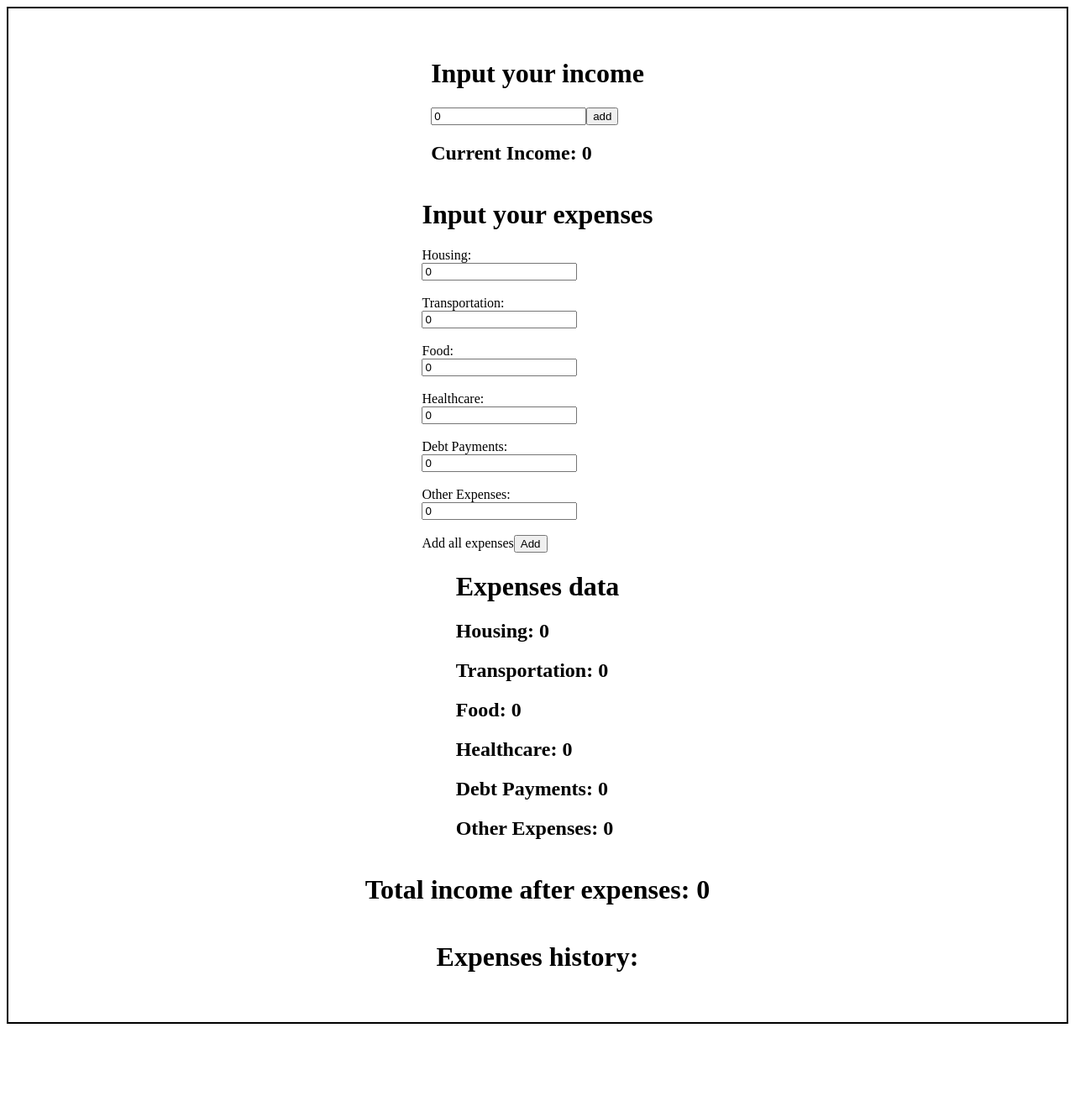
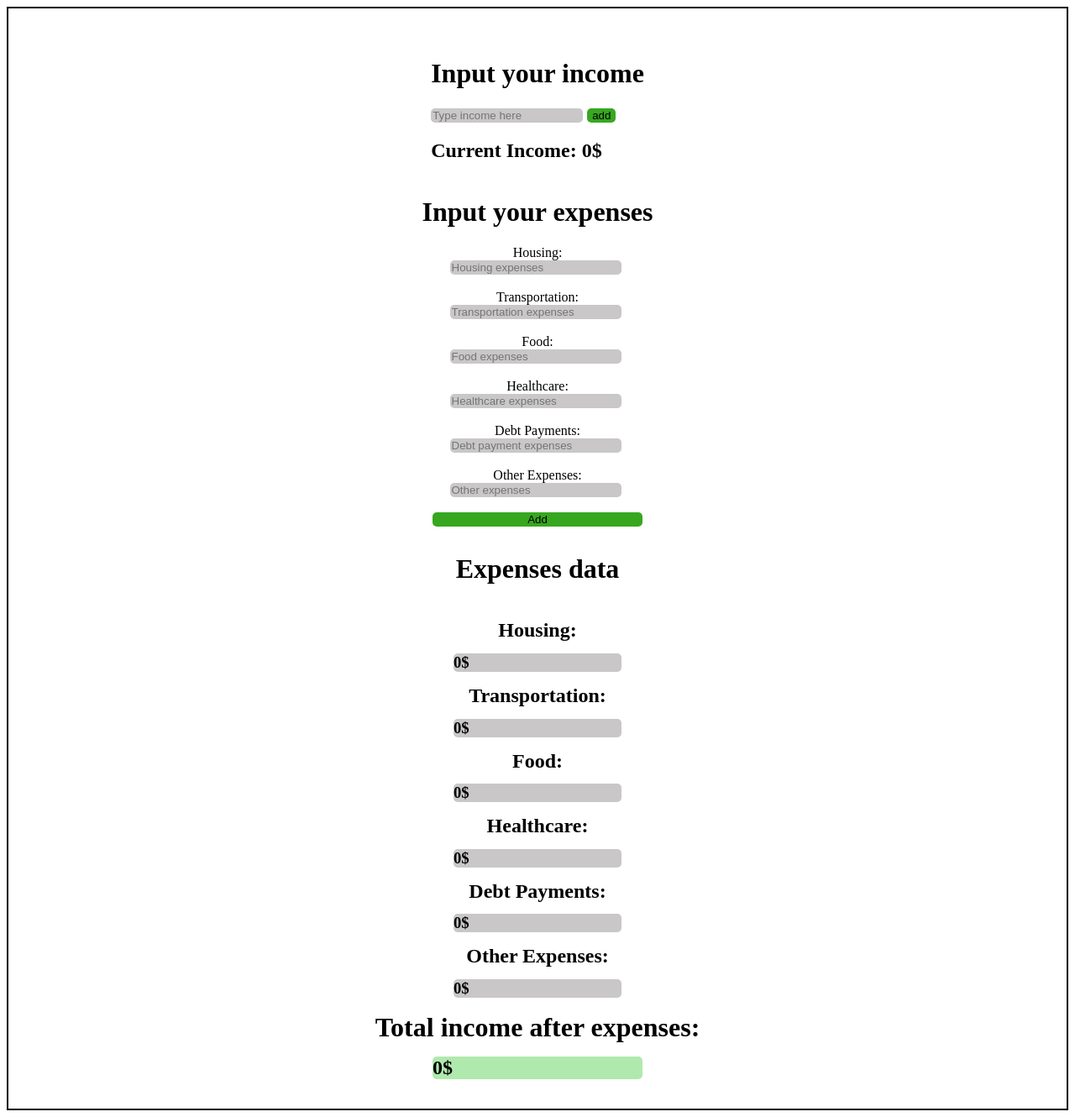
Before and after one commit to TatesWorkAcc/personal-budget-tracker, a React (Vite) app in the folder personal-budget-tracker/: page / in a window 1280 px wide. Shown: the whole page at 84% size. Before the commit the page ends 1227 px from the top, so only its background shows below. Built offline with nearby package versions, Linux system fonts and the light colour scheme.

Commit message:
stylized the text input, and buttons. made it so the value of the inputs are empty strings so the placeholders show after input.

```diff
--- a/personal-budget-tracker/src/components/TransactionForm.jsx
+++ b/personal-budget-tracker/src/components/TransactionForm.jsx
@@ -3,53 +3,54 @@ import React, { useState } from "react";
 function TransactionForm() {
 
     const [totalIncome, setTotalIncome] = useState(0)
-    const [income, setIncome] = useState(0)
+    const [income, setIncome] = useState('')
+
 
     const [totalHousing, setTotalHousing] = useState(0)
-    const [housing, setHousing] = useState(0)
+    const [housing, setHousing] = useState('')
 
     const [totalTransportation, setTotalTransportation] = useState(0)
-    const [transportation, setTransportation] = useState(0)
+    const [transportation, setTransportation] = useState('')
 
     const [totalFood, setTotalFood] = useState(0)
-    const [food, setFood] = useState(0)
+    const [food, setFood] = useState('')
 
     const [totalHealthcare, setTotalHealthcare] = useState(0)
-    const [healthcare, setHealthcare] = useState(0)
+    const [healthcare, setHealthcare] = useState('')
 
     const [totalDebt, setTotalDebt] = useState(0)
-    const [debt, setDebt] = useState(0)
+    const [debt, setDebt] = useState('')
 
     const [totalOther, setTotalOther] = useState(0)
-    const [other, setOther] = useState(0)
+    const [other, setOther] = useState('')
 
     const [totalAfterExpenses, setTotalAfterExpenses] = useState(0)
     const [afterExpenses, setAfterExpenses] = useState(0)
 
     function handleTotalIncome(){
-        setTotalIncome(prevTotal => prevTotal + income)
+        setTotalIncome(prevTotal => prevTotal + Number(income))
         setTotalAfterExpenses(prevTotalExp => prevTotalExp + income)
-        setIncome(0)
+        setIncome('')
         // clears income after getting total
         console.log(totalIncome)
     }
 
     function handleAfterExpenses(){
-        setTotalAfterExpenses(prevTotalExp => prevTotalExp - housing - transportation - food - healthcare - debt - other)
+        setTotalAfterExpenses(prevTotalExp => prevTotalExp - Number(housing) - Number(transportation) - Number(food) - Number(healthcare) - Number(debt) - Number(other))
 
-        setTotalHousing(TH => TH + housing)
-        setTotalTransportation(TT => TT + transportation)
-        setTotalFood(TH => TH + food)
-        setTotalHealthcare(TH => TH + healthcare)
-        setTotalDebt(TH => TH + debt)
-        setTotalOther(TH => TH + other)
+        setTotalHousing(TH => TH + Number(housing))
+        setTotalTransportation(TT => TT + Number(transportation))
+        setTotalFood(TH => TH + Number(food))
+        setTotalHealthcare(TH => TH + Number(healthcare))
+        setTotalDebt(TH => TH + Number(debt))
+        setTotalOther(TH => TH + Number(other))
 
-        setHousing(0)
-        setTransportation(0)
-        setFood(0)
-        setHealthcare(0)
-        setDebt(0)
-        setOther(0)
+        setHousing('')
+        setTransportation('')
+        setFood('')
+        setHealthcare('')
+        setDebt('')
+        setOther('')
     }
 
     return(
@@ -59,10 +60,12 @@ function TransactionForm() {
             <input  type="number"
                     placeholder="Type income here"
                     value={income}
-                    onChange={(e) => setIncome(Number(e.target.value))}></input>
+                    onChange={(e) => setIncome(Number(e.target.value))}
+                    className="income-add-input"></input>
                     {/* updates income as user types */}
-            <button onClick={handleTotalIncome}>add</button>
-            <h2>Current Income: {totalIncome}</h2>
+            <button onClick={handleTotalIncome}
+                    className="income-add-button">add</button>
+            <h2>Current Income: {totalIncome}$</h2>
         </div>
 
         <div className="expense-input-container">
@@ -115,23 +118,20 @@ function TransactionForm() {
                     onChange={(e) => setOther(Number(e.target.value))}
                     className="expense-input"></input> <br></br>
 
-            <label className="expense">Add all expenses</label>
             <button onClick={handleAfterExpenses}
                     className="expense-button">Add</button>
         </div>
-        <div>
+        <div className="expense-data-container">
             <h1>Expenses data</h1>
-            <h2>Housing: {totalHousing}</h2>
-            <h2>Transportation: {totalTransportation}</h2>
-            <h2>Food: {totalFood}</h2>
-            <h2>Healthcare: {totalHealthcare}</h2>
-            <h2>Debt Payments: {totalDebt}</h2>
-            <h2>Other Expenses: {totalOther}</h2>
+            <h2 className="data-label">Housing: </h2><h3 className="data">{totalHousing}$</h3>
+            <h2 className="data-label">Transportation: </h2> <h3 className="data">{totalTransportation}$</h3>
+            <h2 className="data-label">Food: </h2> <h3 className="data">{totalFood}$</h3>
+            <h2 className="data-label">Healthcare: </h2> <h3 className="data">{totalHealthcare}$</h3>
+            <h2 className="data-label">Debt Payments: </h2> <h3 className="data">{totalDebt}$</h3>
+            <h2 className="data-label">Other Expenses: </h2> <h3 className="data">{totalOther}$</h3>
         </div>
-        <h1>Total income after expenses: {totalAfterExpenses}</h1>
-        <div className="expense-history-container">
-            <h1>Expenses history:</h1>
-        </div>
+        <div className="total-container"></div>
+        <h1 className="total-text">Total income after expenses: </h1> <h2 className="total-data">{totalAfterExpenses}$</h2>
     </div>
     )
 }
--- a/personal-budget-tracker/src/index.css
+++ b/personal-budget-tracker/src/index.css
@@ -1,10 +1,96 @@
+/* entire container */
 .transactionform-container{
   display: flex;
   flex-direction: column;
   align-items: center;
   padding: 3%;
   border: 2px solid black;
+  min-width: 350px;
+}
+/* income add button */
+.income-add-input{
+  margin-right: 5px;
+  border-radius: 5px;
+  border: none;
+  background-color: rgb(201, 199, 199);
+}
+.income-add-button{
+  border: none;
+  border-radius: 5px;
+  background-color: rgb(55, 167, 32);
+  transition: transform .5s ease;
+  transition: background-color .3s ease;
+}
+.income-add-button:hover{
+  transform: scale(1.1);
+  background-color: rgb(142, 253, 120);
+  cursor: pointer;
+}
+.income-add-button:active{
+  background-color: rgb(185, 233, 175);
+  transform: scale(1.08);
+}
+/* expense container */
+.expense-input-container{
+  display: flex;
+  justify-content: space-between;
+  align-items: center;
+  max-width: 300px;
+  flex-direction: column;
+  margin-bottom: 10px;
 }
 .expense-input{
+  align-self: center;
+  margin-right: 5px;
+  border-radius: 5px;
+  border: none;
+  background-color: rgb(201, 199, 199);
+  width: 200px;
+}
+.expense-button{
+  align-self: center;
+  width: 250px;
+  border: none;
+  border-radius: 5px;
+  background-color: rgb(55, 167, 32);
+  transition: transform .5s ease;
+  transition: background-color .3s ease;
+}
+.expense-button:hover{
+  transform: scale(1.03);
+  background-color: rgb(142, 253, 120);
+  cursor: pointer;
+}
+.expense-button:active{
+  background-color: rgb(185, 233, 175);
+  transform: scale(1.01);
+}
+/* expense data */
+.expense-data-container{
   display: flex;
+  flex-direction: column;
+  align-items: center;
 }
+.data-label{
+  margin-bottom: -5px;
+}
+.data{
+  align-self: center;
+  margin-bottom: -5px;
+  width: 200px;
+  border-radius: 5px;
+  background-color: rgb(201, 199, 199);
+}
+/* total container */
+.total-text{
+  display: flex;
+  flex-direction: column;
+  align-items: center;
+  margin-bottom: -3px;
+}
+.total-data{
+  margin-bottom: -3px;
+  width: 250px;
+  border-radius: 5px;
+  background-color: rgb(176, 233, 174);
+}
```
